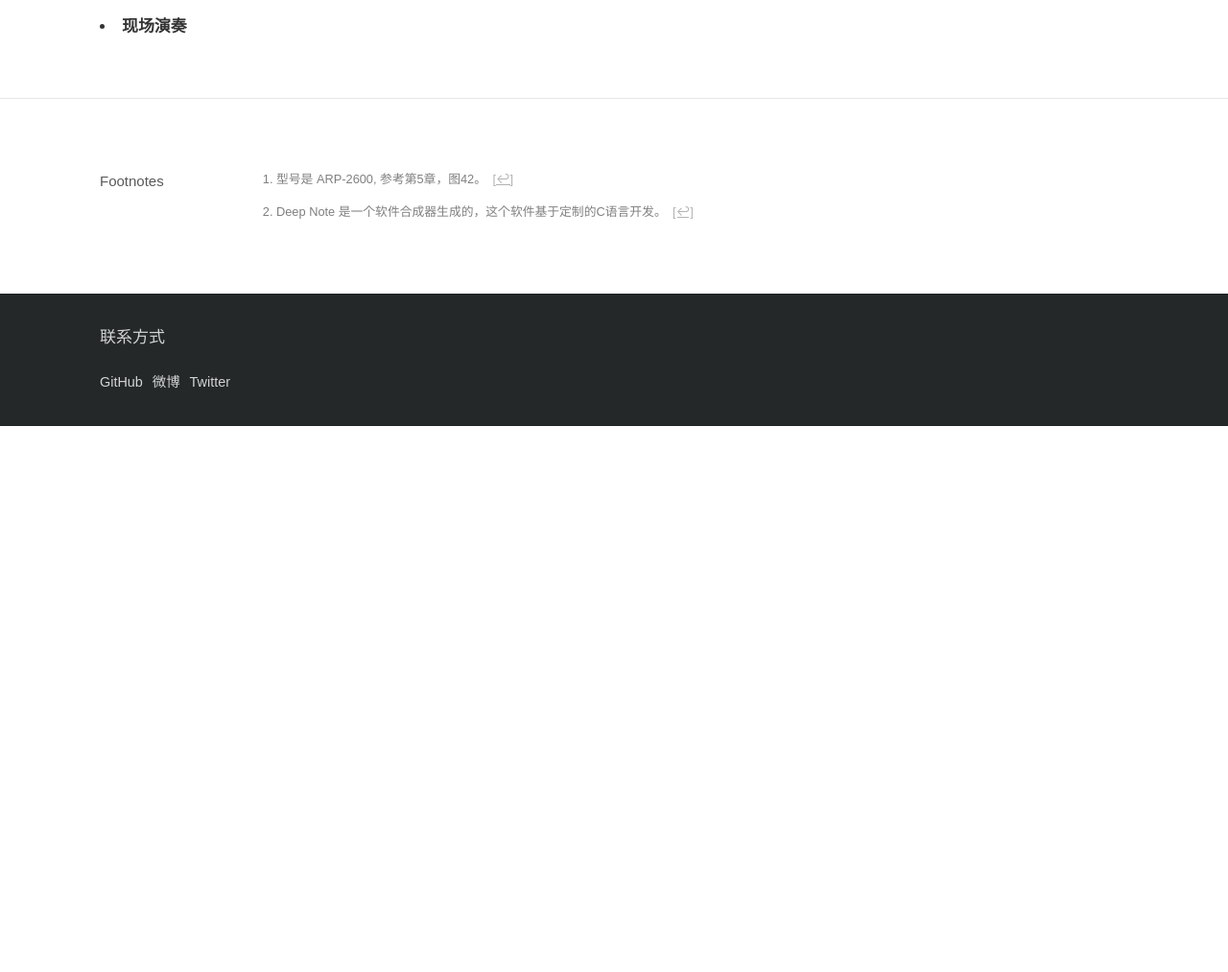
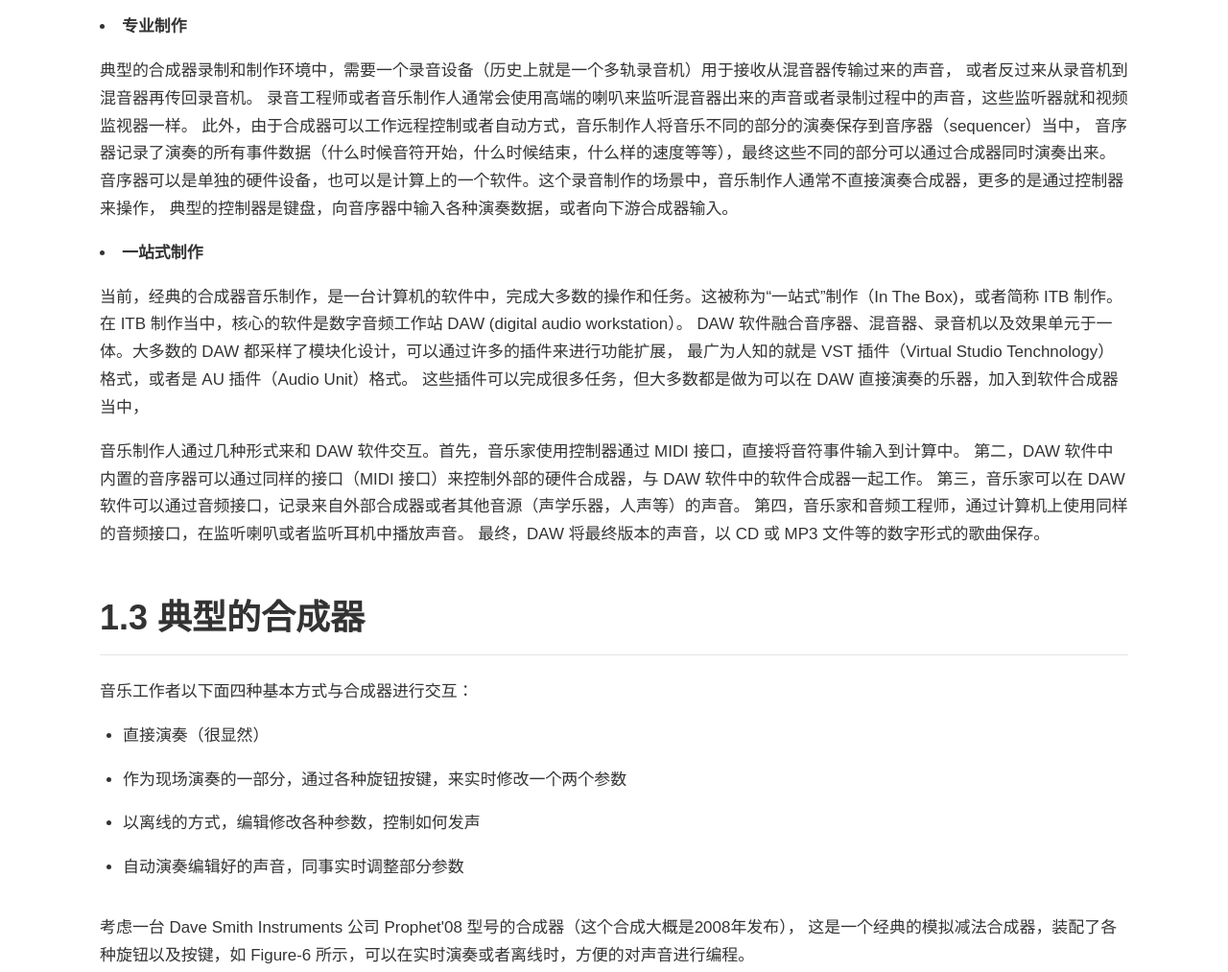
Before and after one commit to lupu2022/Computational-Music-Synthesis, a plain HTML site: page ch_01.html in a window 1280 px wide. Shown: the part 5761-6774 px from the top of the page at 96% size. Before the commit the page ends 6205 px from the top, so only its background shows below. Drawn offline with Linux system fonts and the light colour scheme.

Commit message:
clean code

```diff
--- a/ch_01.html
+++ b/ch_01.html
@@ -135,7 +135,58 @@
         如果一个声音没有叠加任何效果，我们称这个声音比较“干燥”。
     </p>
 
-    <li><b>现场演奏</b></li>
+    <li><b>专业制作</b></li>
+    <p>
+        典型的合成器录制和制作环境中，需要一个录音设备（历史上就是一个多轨录音机）用于接收从混音器传输过来的声音，
+        或者反过来从录音机到混音器再传回录音机。
+        录音工程师或者音乐制作人通常会使用高端的喇叭来监听混音器出来的声音或者录制过程中的声音，这些监听器就和视频监视器一样。
+        此外，由于合成器可以工作远程控制或者自动方式，音乐制作人将音乐不同的部分的演奏保存到音序器（sequencer）当中，
+        音序器记录了演奏的所有事件数据（什么时候音符开始，什么时候结束，什么样的速度等等），最终这些不同的部分可以通过合成器同时演奏出来。
+        音序器可以是单独的硬件设备，也可以是计算上的一个软件。这个录音制作的场景中，音乐制作人通常不直接演奏合成器，更多的是通过控制器来操作，
+        典型的控制器是键盘，向音序器中输入各种演奏数据，或者向下游合成器输入。
+    </p>
+
+    <li><b>一站式制作</b></li>
+    <p>
+        当前，经典的合成器音乐制作，是一台计算机的软件中，完成大多数的操作和任务。这被称为“一站式”制作（In The Box)，或者简称 ITB 制作。
+        在 ITB 制作当中，核心的软件是数字音频工作站 DAW (digital audio workstation）。
+        DAW 软件融合音序器、混音器、录音机以及效果单元于一体。大多数的 DAW 都采样了模块化设计，可以通过许多的插件来进行功能扩展，
+        最广为人知的就是 VST 插件（Virtual Studio Tenchnology）格式，或者是 AU 插件（Audio Unit）格式。
+        这些插件可以完成很多任务，但大多数都是做为可以在 DAW 直接演奏的乐器，加入到软件合成器当中，
+    </p>
+    <p>
+        音乐制作人通过几种形式来和 DAW 软件交互。首先，音乐家使用控制器通过 MIDI 接口，直接将音符事件输入到计算中。
+        第二，DAW 软件中内置的音序器可以通过同样的接口（MIDI 接口）来控制外部的硬件合成器，与 DAW 软件中的软件合成器一起工作。
+        第三，音乐家可以在 DAW 软件可以通过音频接口，记录来自外部合成器或者其他音源（声学乐器，人声等）的声音。
+        第四，音乐家和音频工程师，通过计算机上使用同样的音频接口，在监听喇叭或者监听耳机中播放声音。
+        最终，DAW 将最终版本的声音，以 CD 或 MP3 文件等的数字形式的歌曲保存。
+    </p>
+
+    <h2>1.3 典型的合成器</h2>
+    <p>
+        音乐工作者以下面四种基本方式与合成器进行交互：
+        <ul>
+            <li>直接演奏（很显然）</li>
+            <li>作为现场演奏的一部分，通过各种旋钮按键，来实时修改一个两个参数</li>
+            <li>以离线的方式，编辑修改各种参数，控制如何发声</li>
+            <li>自动演奏编辑好的声音，同事实时调整部分参数</li>
+        </ul>
+    </p>
+
+    <p>
+        考虑一台 Dave Smith Instruments 公司 Prophet'08 型号的合成器（这个合成大概是2008年发布），
+        这是一个经典的模拟减法合成器，装配了各种旋钮以及按键，如 Figure-6 所示，可以在实时演奏或者离线时，方便的对声音进行编程。
+    </p>
+
+    <p><d-figure><img src="images/figure_6.png" alt="Figure 6" width="30%" /></d-figure> </p>
+
+    <p>
+        Prophet'08 型号是多声调的，这意味着你可以同时演奏多个音符，最多可以支持到8个。
+        演奏单个音符所需的声音电路，我们称为单音（Voice）；因此 Prophet'08 型号拥有8个单音。
+        Figure-7 展示 rophet'08 型号所使用的单音电路板卡。
+    </p>
+
+    <p><d-figure><img src="images/figure_7.png" alt="Figure 7" width="30%" /></d-figure> </p>
 
 </d-article>
 
```
Also changed, not shown: images/figure_6.png (added), images/figure_7.png (added).
